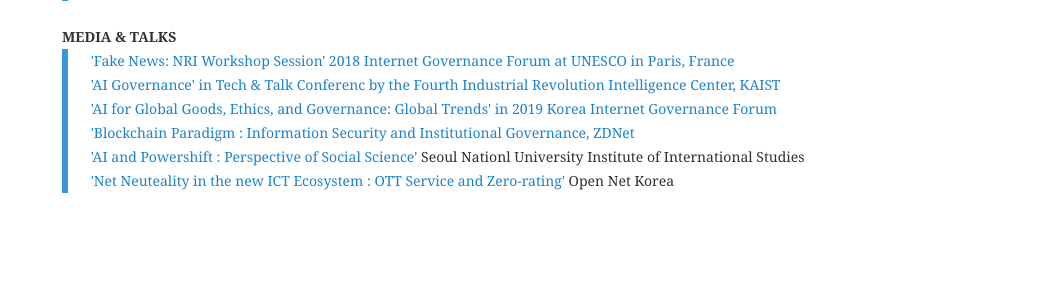
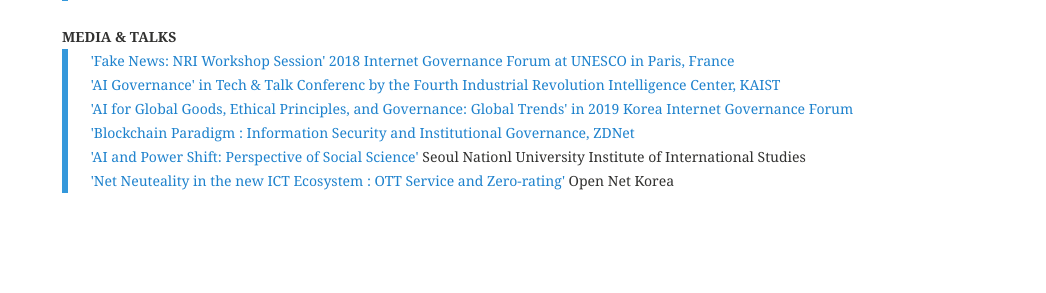
Before and after one commit to eunchangchoi/eunchangchoi.github.io, a Jekyll site: the page built from index.md, in a window 1280 px wide. Shown: the part 1661-1954 px from the top of the page, without its empty margins (38-1084 px from the left). Built offline with Jekyll 4.4.1, drawn with Linux system fonts in a browser that asks for light colours.

Commit message:
Update index.md

```diff
--- a/index.md
+++ b/index.md
@@ -43,7 +43,7 @@ title: "Eun Chang Choi"
 <blockquote>
   <a href="https://dig.watch/sessions/session-fakenews">'Fake News: NRI Workshop Session' 2018 Internet Governance Forum at UNESCO in Paris, France </a><br>
   <a href="https://www.kaist.ac.kr/_prog/_board/?mode=V&no=96361&code=kaist_news&site_dvs_cd=kr&menu_dvs_cd=&list_typ=B&skey=&sval=&smonth=&site_dvs=&GotoPage=1"> 'AI Governance' in Tech & Talk Conferenc by the Fourth Industrial Revolution Intelligence Center, KAIST </a> <br>
-   <a href="https://www.youtube.com/watch?v=0-ysDtfJ8Jk">'AI for Global Goods, Ethics, and Governance: Global Trends' in 2019 Korea Internet Governance Forum </a> <br>
+   <a href="https://www.youtube.com/watch?v=0-ysDtfJ8Jk">'AI for Global Goods, Ethical Principles, and Governance: Global Trends' in 2019 Korea Internet Governance Forum </a> <br>
   <a href="http://www.zdnet.co.kr/view/?no=20170915172456&from=Mobile"> 'Blockchain Paradigm : Information Security and Institutional Governance, ZDNet </a> <br>
-  <a href="http://www.snuiis.re.kr/sub2/2_2_5_1.php?mode=view&number=458&b_name=event1_1&page=1"> 'AI and Powershift : Perspective of Social Science'</a> Seoul Nationl University Institute of International Studies <br>
+  <a href="http://www.snuiis.re.kr/sub2/2_2_5_1.php?mode=view&number=458&b_name=event1_1&page=1"> 'AI and Power Shift: Perspective of Social Science'</a> Seoul Nationl University Institute of International Studies <br>
   <a href="https://opennet.or.kr/wp-content/uploads/2015/08/발표자료-Net-Neutrality-OTT-Zero-ratinghandout-2015812-.pdf"> 'Net Neuteality in the new ICT Ecosystem : OTT Service and Zero-rating'</a> Open Net Korea <br>
```
